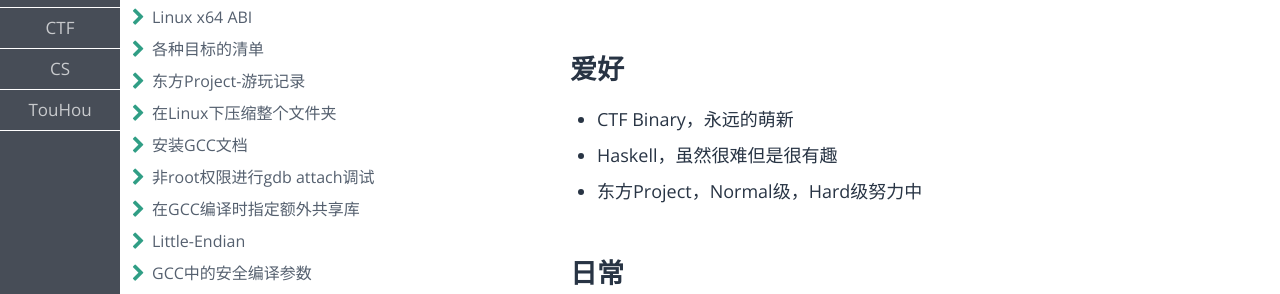
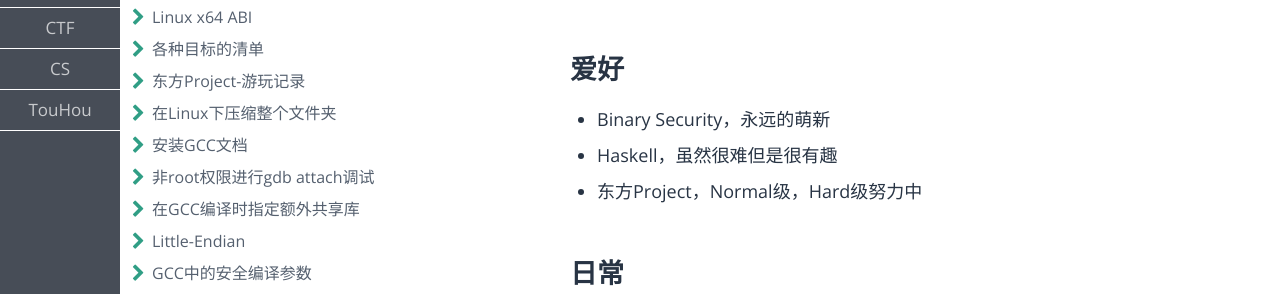
Before and after one commit to irisu-white/irisu-white.github.io, a Jekyll site: the page built from index.md, in a window 1280 px wide. Shown: the part 281-575 px from the top of the page. Built offline with Jekyll 4.4.1, drawn with Linux system fonts in a browser that asks for light colours; some web fonts are replaced.

Commit message:
modified:   index.md

```diff
--- a/index.md
+++ b/index.md
@@ -11,7 +11,7 @@ DrimTuer
 
 ## 爱好
 
-* CTF Binary，永远的萌新
+* Binary Security，永远的萌新
 * Haskell，虽然很难但是很有趣
 * 东方Project，Normal级，Hard级努力中
 
```
